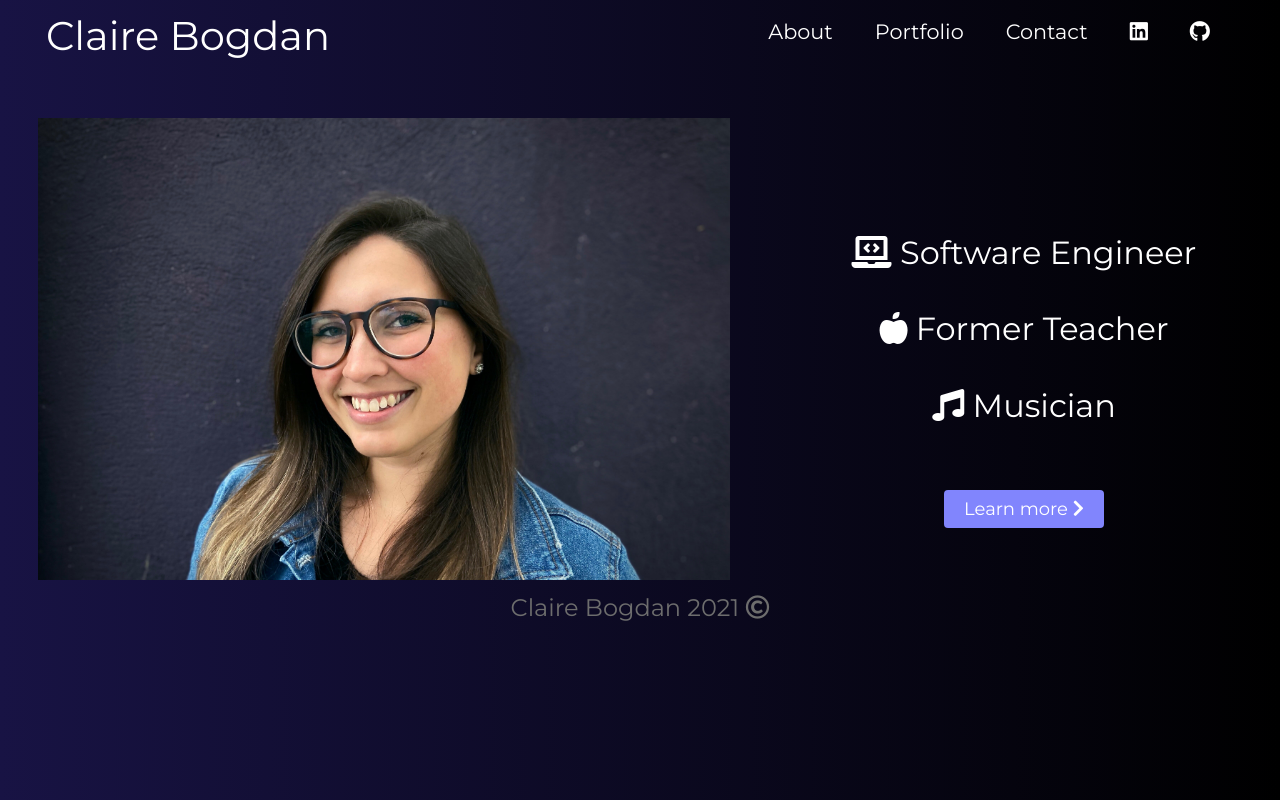
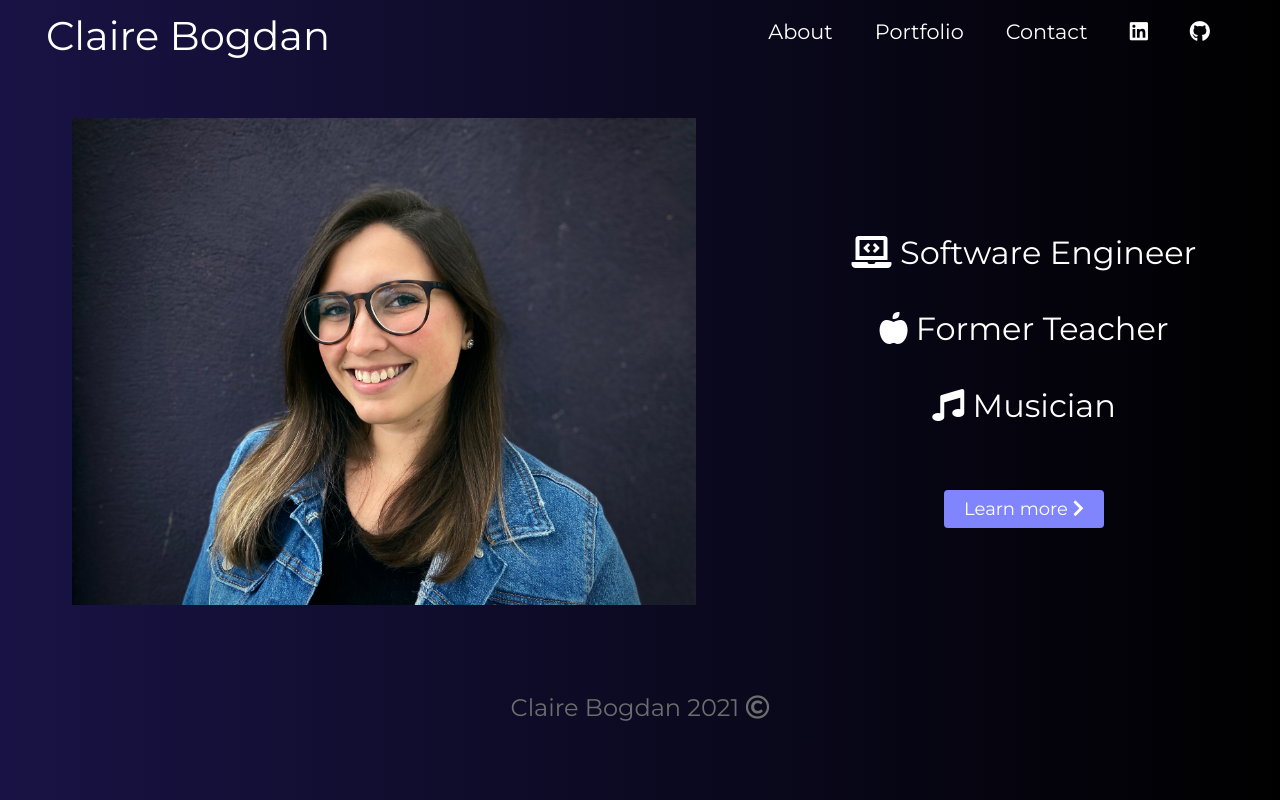
Before and after one commit to clairebogdan/portfolio, a React (Create React App) app: page / in a window 1280 px wide. Built offline with nearby package versions, Linux system fonts and the light colour scheme; the HTML template or start-up script is replaced by a standard one.

Commit message:
changed home picture css

```diff
--- a/src/components/styles/Home.css
+++ b/src/components/styles/Home.css
@@ -15,7 +15,7 @@ body {
 
 .home-item {
   float: left;
-  height: 500px;
+  height: 600px;
   justify-content: center;
   align-items: center;
   overflow-y: hidden;
@@ -32,7 +32,9 @@ body {
 }
 
 .home-picture {
-  margin: 5%;
+  padding: 5%;
+  margin: 0 auto;
+  max-width: 700px;
 }
 
 .mobile-headshot {
```
